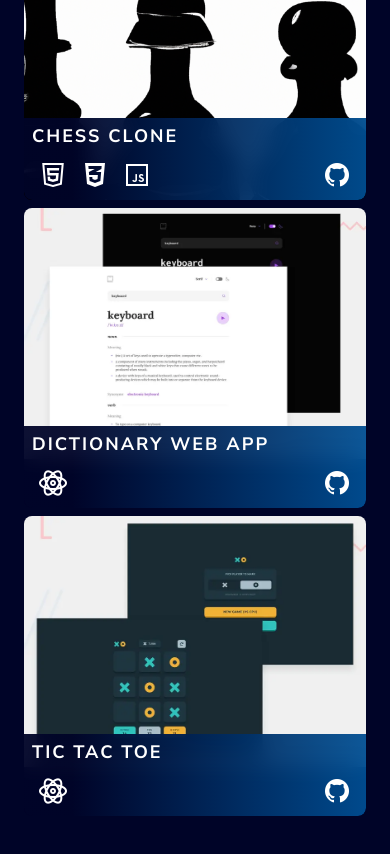
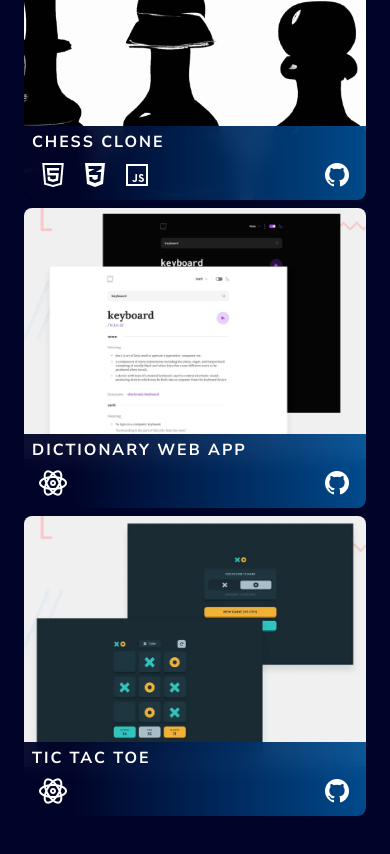
Before and after one commit to MattDev97/matts-main-portfolio, a React (Create React App) app: page / in a window 390 px wide. Shown: the part 5540-6394 px from the top of the page. Built offline with nearby package versions, Linux system fonts and the light colour scheme.

Commit message:
adjusting some icon sizes and font

```diff
--- a/src/Components/Projects/ProjectTile/ProjectTile.js
+++ b/src/Components/Projects/ProjectTile/ProjectTile.js
@@ -27,11 +27,11 @@ function ProjectTile(props) {
 
                     <a href={props.project.liveLink} className="external-link" target="_blank">
                         <div className="project-tile__content__title flex justify-between">
-                            <div className="external-link_text font-semibold text-lg font-bold text-white">
+                            <div className="external-link_text font-semibold text-md md:text-lg font-bold text-white">
                                 {props.project.title}
                             </div>
                             <div className="external-link_icon flex">
-                                <i class="las la-external-link-square-alt la-2x text-white"></i>
+                                <i class="las la-external-link-square-alt la-1x text-white"></i>
                             </div>
 
                         </div>
--- a/src/Components/Projects/Projects.js
+++ b/src/Components/Projects/Projects.js
@@ -5,7 +5,7 @@ import ProjectsJSON from './projects.json';
 
 function Projects() {
     return (
-        <div className="project-tiles_list grid gap-2 md:mx-16 grid-cols-1 md:grid-cols-2">
+        <div className="project-tiles_list grid gap-2 md:mx-16 grid-cols-1 lg:grid-cols-2">
             {
                 ProjectsJSON.map((item, index) => {
                     return <ProjectTile selfIndex={index} project={item}></ProjectTile>
```
